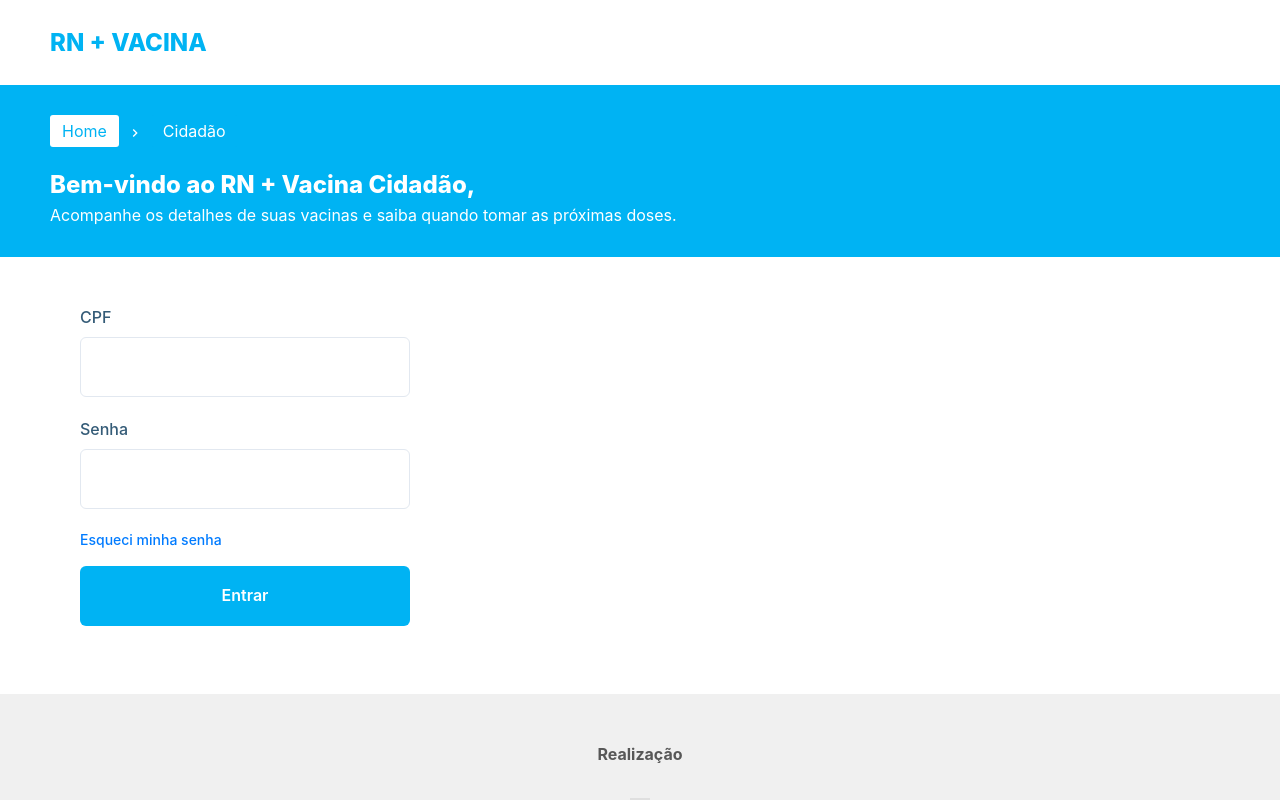
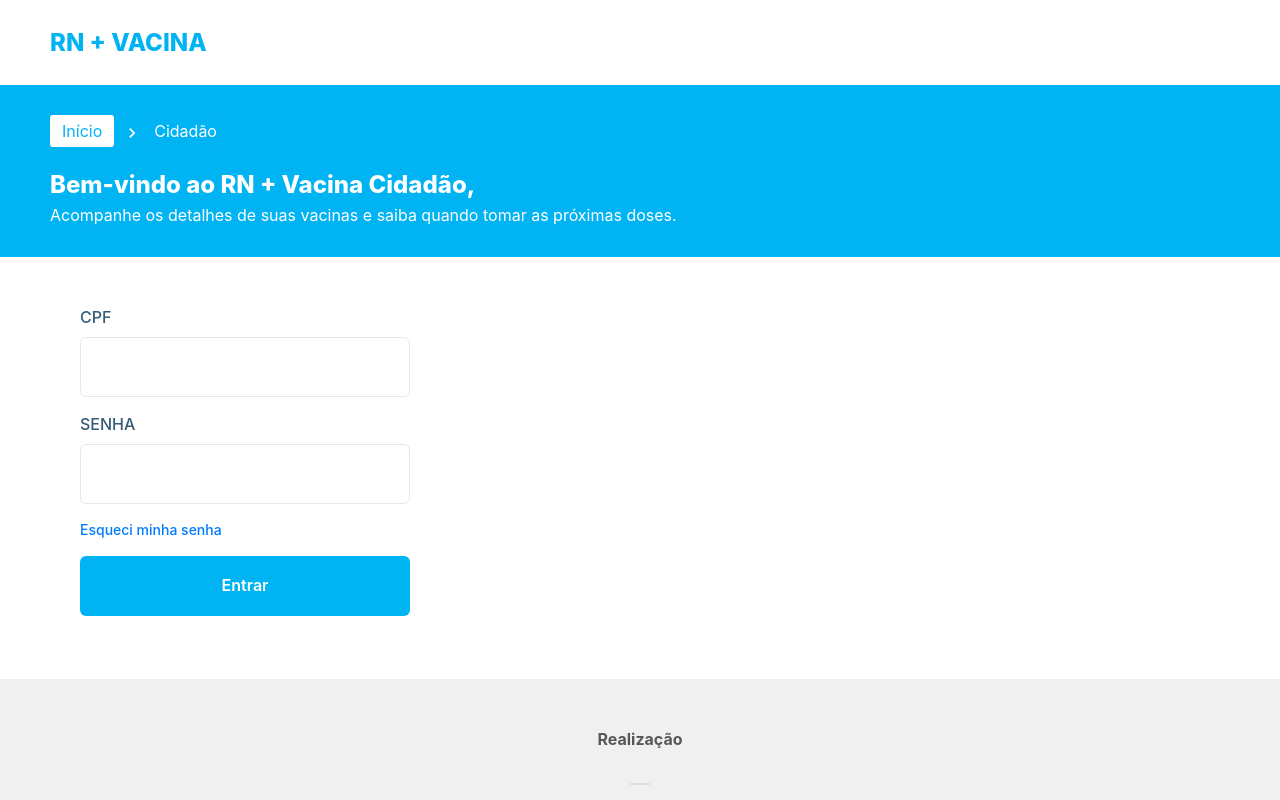
Before and after one commit to elionaimelo/rnmaisvacina-spa, a Next.js app: page / in a window 1280 px wide. Shown: the top 800 px of the page. Built offline with nearby package versions, Linux system fonts and the light colour scheme.

Commit message:
ajustes tela de login

```diff
--- a/pages/index.js
+++ b/pages/index.js
@@ -8,10 +8,9 @@ import {
   Flex,
 } from "@chakra-ui/react";
 import { Formik, Field, Form } from "formik";
-import PropTypes from "prop-types";
 import Footer from "src/components/Footer";
 import Header from "src/components/Header";
-import { Content } from "src/styles";
+import { Content } from "src/styles/home";
 
 export default function Home() {
   function cpfMask(value) {
@@ -93,7 +92,7 @@ export default function Home() {
               <Field name="password">
                 {({ field, form }) => (
                   <FormControl isInvalid={errors.password && touched.password}>
-                    <FormLabel htmlFor="password">Senha</FormLabel>
+                    <FormLabel htmlFor="password">SENHA</FormLabel>
                     <Input {...field} id="password" type="password" />
                     <FormErrorMessage>{errors.password}</FormErrorMessage>
                   </FormControl>
@@ -103,6 +102,7 @@ export default function Home() {
                 <Link href="/">
                   <a className="forgot-password">Esqueci minha senha</a>
                 </Link>
+                {/* habilitar depois da validaçao dos dados*/}
                 <Button
                   mt={4}
                   isLoading={isSubmitting}
--- a/src/components/Footer/footer.js
+++ b/src/components/Footer/footer.js
@@ -6,7 +6,7 @@ export const Footer = styled.footer`
   justify-content: center;
   text-align: center;
   background-color: #f0f0f0;
-  width: 100vw;
+  max-width: 100%;
   padding: 3rem;
   color: #575757;
 
--- a/src/components/Header/index.js
+++ b/src/components/Header/index.js
@@ -28,19 +28,19 @@ function index() {
           <div>
             <Breadcrumb
               spacing="8px"
-              separator={<ChevronRightIcon color="#fff" />}
+              separator={<ChevronRightIcon boxSize={5} color="#fff" />}
             >
               <BreadcrumbItem>
                 <BreadcrumbLink href="/inicio">
                   <Box
                     as="button"
                     py={1}
-                    px={3}
+                    px={router.pathname == "/inicio" ? 1 : 3}
                     borderRadius="3"
                     bg={router.pathname == "/inicio" ? "#00B3F3" : "#fff"}
                     color={router.pathname == "/inicio" ? "#fff" : "#00B3F3"}
                   >
-                    Home
+                    Início
                   </Box>
                 </BreadcrumbLink>
               </BreadcrumbItem>
@@ -51,7 +51,7 @@ function index() {
                   <Box
                     as="button"
                     py={1}
-                    px={3}
+                    px={router.pathname == "/" ? 1 : 3}
                     borderRadius="3"
                     bg={router.pathname == "/" ? "#00B3F3" : "#fff"}
                     color={router.pathname == "/" ? "#fff" : "#00B3F3"}
--- a/src/styles/globals.css
+++ b/src/styles/globals.css
@@ -1,4 +1,4 @@
 body {
-  width: 100vw;
+  max-width: 100vw;
   min-height: 100vh !important;
 }
--- a/src/styles/index.js
+++ b/src/styles/home.js
@@ -17,7 +17,7 @@ export const Content = styled.div`
   }
 
   .agendamento-form > div {
-    margin-bottom: 20px;
+    margin-bottom: 15px;
   }
 
   .form-button {
```
